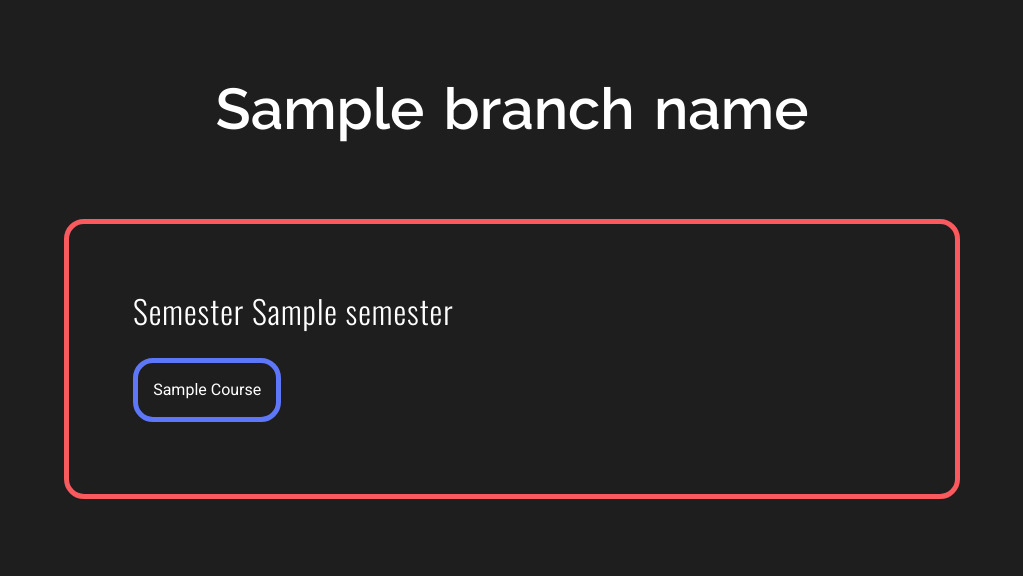
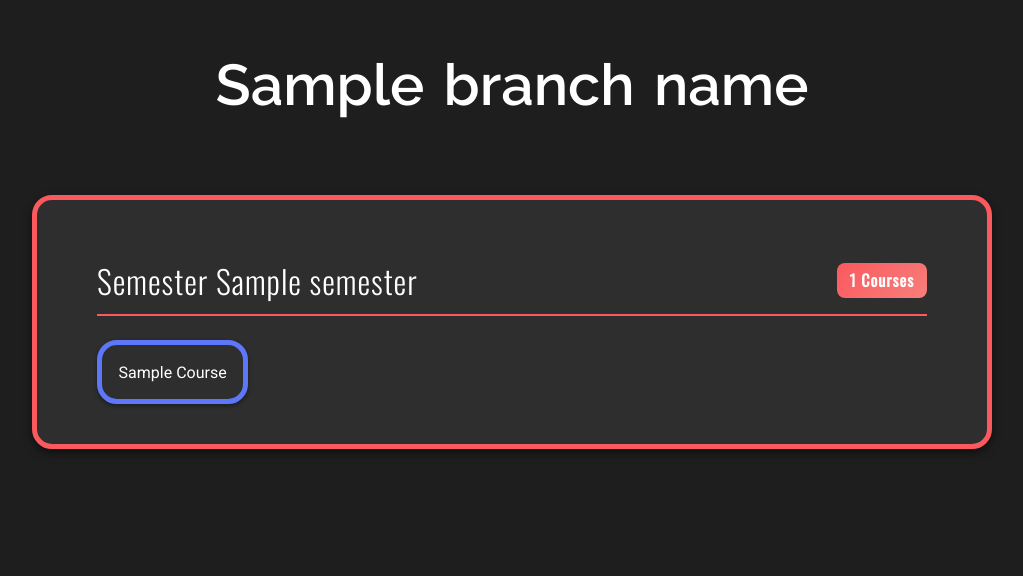
Before and after one commit to safwanishere/ResourceBase-Refactor, a Python web app: template website/templates/branch.html in a window 1280 px wide. Shown: the top 576 px of the page, without its empty margins (128-1151 px from the left). Run offline with Jinja, Linux system fonts and the light colour scheme; the template is opened without the code that fills it: most values are stand-ins (such as "Sample title", 1, 10 or a date in 2020).

Commit message:
Enhanced Branch Page

```diff
--- a/website/static/styles/branch.css
+++ b/website/static/styles/branch.css
@@ -1,4 +1,4 @@
-body{
+body {
     margin: 0;
     padding: 0;
     width: 100%;
@@ -6,83 +6,135 @@ body{
     background-color: #1E1E1E;
     color: white;
     font-size: 62.5%;
+    font-family: 'Montserrat', sans-serif;
+    line-height: 1.6;
 }
 
-.mainText{
-    font-family: 'Montserrat', sans-serif;
-    font-weight: 600;
-    font-size: 1.6rem;
-    line-height: 100%;
-    display: block;
-    padding: 0;
-    margin: 0;
-    color: rgb(190, 35, 21);
+.wrapper {
+    max-width: 1200px;
+    margin: 0 auto;
+    padding: 2rem;
 }
 
-h1{
+.fadeIn {
+    animation: fadeInAnimation 1s ease-in-out;
+}
+@keyframes fadeInAnimation {
+    from { opacity: 0; }
+    to { opacity: 1; }
+}
+
+h1 {
     font-family: 'Raleway', sans-serif;
     font-weight: 600;
     font-size: 3.6rem;
     line-height: 130%;
     word-spacing: 5px;
-    display: block;
-    padding: 0;
     margin: 0;
 }
 
-.title{
+.title {
     text-align: center;
-    margin: 9vh auto;
+    margin: 2vh auto 9vh auto;
+    overflow-wrap: break-word;
 }
 
-h2{
+.semContainer {
+    background-color: #2E2E2E;
+    margin: 4vh 10% 12vh 10%;
+    padding: 5vh 5%;
+    border: 5px solid #fa595e;
+    border-radius: 20px;
+    box-shadow: 0px 4px 10px rgba(0, 0, 0, 0.5);
+    transition: transform 0.3s ease, box-shadow 0.3s ease;
+}
+.semContainer:hover {
+    transform: translateY(-5px);
+    box-shadow: 0px 8px 20px rgba(0, 0, 0, 0.7);
+}
+
+.semContainer h2 {
     font-family: 'Oswald', sans-serif;
-    font-weight: light;
+    font-weight: lighter;
     font-size: 2rem;
-    line-height: 100%;
-    display: block;
-    padding: 0;
-    margin: 15px 0;
+    margin: 15px 0 10px 0;
     letter-spacing: 1px;
     color: white;
-    font-weight: lighter;
+    display: flex;
+    align-items: center;
+    justify-content: space-between;
+    border-bottom: 2px solid #fa595e;
+    padding-bottom: 0.5rem;
+    margin-bottom: 1.5rem;
+}
+.semester-count {
+    background: linear-gradient(135deg, #fa595e, #f77f7b);
+    padding: 0.3rem 0.8rem;
+    border-radius: 8px;
+    font-size: 1rem;
+    font-weight: bold;
+    color: white;
 }
 
-p{
+p {
     font-family: 'Roboto', sans-serif;
     font-size: 1.2rem;
-    display: inline-block;
     color: rgb(205, 205, 205);
 }
 
-button{
+.course-buttons {
+    display: flex;
+    flex-wrap: wrap;
+    gap: 2rem;
+}
+
+button {
     background-color: inherit;
-    border: solid 5px #5E77F9;
+    border: 5px solid #5E77F9;
     border-radius: 20px;
     height: 8vh;
-    margin: 2vh 5% 2vh 0;
-    padding: 0 2% 0 2%;
+    padding: 0 2%;
     font-family: 'Roboto', sans-serif;
     font-size: 1rem;
     text-transform: capitalize;
     cursor: pointer;
     color: white;
+    transition: all 0.3s ease;
+    display: flex;
+    align-items: center;
+    justify-content: center;
+    box-shadow: 0 2px 4px rgba(0, 0, 0, 0.4);
+}
+button:hover {
+    background-color: #5E77F9;
+    transform: translateY(-3px);
+    box-shadow: 0 4px 8px rgba(0, 0, 0, 0.6);
+}
+button:active {
+    background-color: #1E1E1E;
+    transform: translateY(0);
+    box-shadow: none;
 }
 
-button:hover{
-    background-color: #5E77F9;
-    color: white;
-    transition: 200ms;
+.mainText {
+    font-weight: 600;
+    font-size: 1.6rem;
+    color: rgb(190, 35, 21);
 }
 
-button:active{
-    background-color: #1E1E1E;
-    color: white;
+@media only screen and (max-width: 768px) {
+    h1 {
+        font-size: 2.5rem;
+    }
+    .semContainer {
+        margin: 3vh 5%;
+        padding: 5vh 3%;
+    }
+    .course-buttons {
+        flex-direction: column;
+        gap: 2vh;
+    }
+    button {
+        width: 100%;
+    }
 }
-
-.semContainer{
-    margin: 3vh 15% 10vh 15%;
-    padding: 7vh 5%;
-    border: solid 5px #fa595e;
-    border-radius: 20px;
-}
--- a/website/templates/branch.html
+++ b/website/templates/branch.html
@@ -2,30 +2,38 @@
 <html lang="en">
 <head>
     <meta charset="UTF-8">
+    <meta http-equiv="X-UA-Compatible" content="IE=edge">
     <meta name="viewport" content="width=device-width, initial-scale=1.0">
     <title>ResourceBase | {{ branch_name }}</title>
-
     <link rel="stylesheet" href="../static/styles/branch.css">
-
+    <link rel="stylesheet" href="https://cdnjs.cloudflare.com/ajax/libs/font-awesome/6.0.0/css/all.min.css">
     <link rel="preconnect" href="https://fonts.googleapis.com">
     <link rel="preconnect" href="https://fonts.gstatic.com" crossorigin>
-    <link href="https://fonts.googleapis.com/css2?family=Montserrat:wght@400;600&family=Oswald:wght@300;400&family=Raleway:wght@400;600&family=Roboto&display=swap" rel="stylesheet">
-
+    <link href="https://fonts.googleapis.com/css2?family=Montserrat:wght@700&family=Oswald:wght@300;400&family=Raleway:wght@400;600&family=Roboto&display=swap" rel="stylesheet">
 </head>
 <body>
+    <div class="wrapper fadeIn">
         <h1 class="title">{{ branch_name }}</h1>
 
         {% if semesters %}
             {% for semester, courses in semesters.items() %}
                 <div class="semContainer">
-            <h2>Semester {{ semester }}</h2>
+                    <h2>
+                        <span class="semester-title">Semester {{ semester }}</span>
+                        <span class="semester-count">{{ courses|length }} Courses</span>
+                    </h2>
+                    <div class="course-buttons">
                         {% for course in courses %}
-                <button onclick="window.location.href='/course?code={{ course['code'] }}'">{{ course['course_name'] }}</button>
+                            <button onclick="window.location.href='/course?code={{ course['code'] }}'">
+                                {{ course['course_name'] }}
+                            </button>
                         {% endfor %}
+                    </div>
                 </div>
             {% endfor %}
         {% else %}
             <p>No courses found for this branch.</p>
         {% endif %}
+    </div>
 </body>
 </html>
```
Lines whose indentation alone changed are shown as unchanged.
